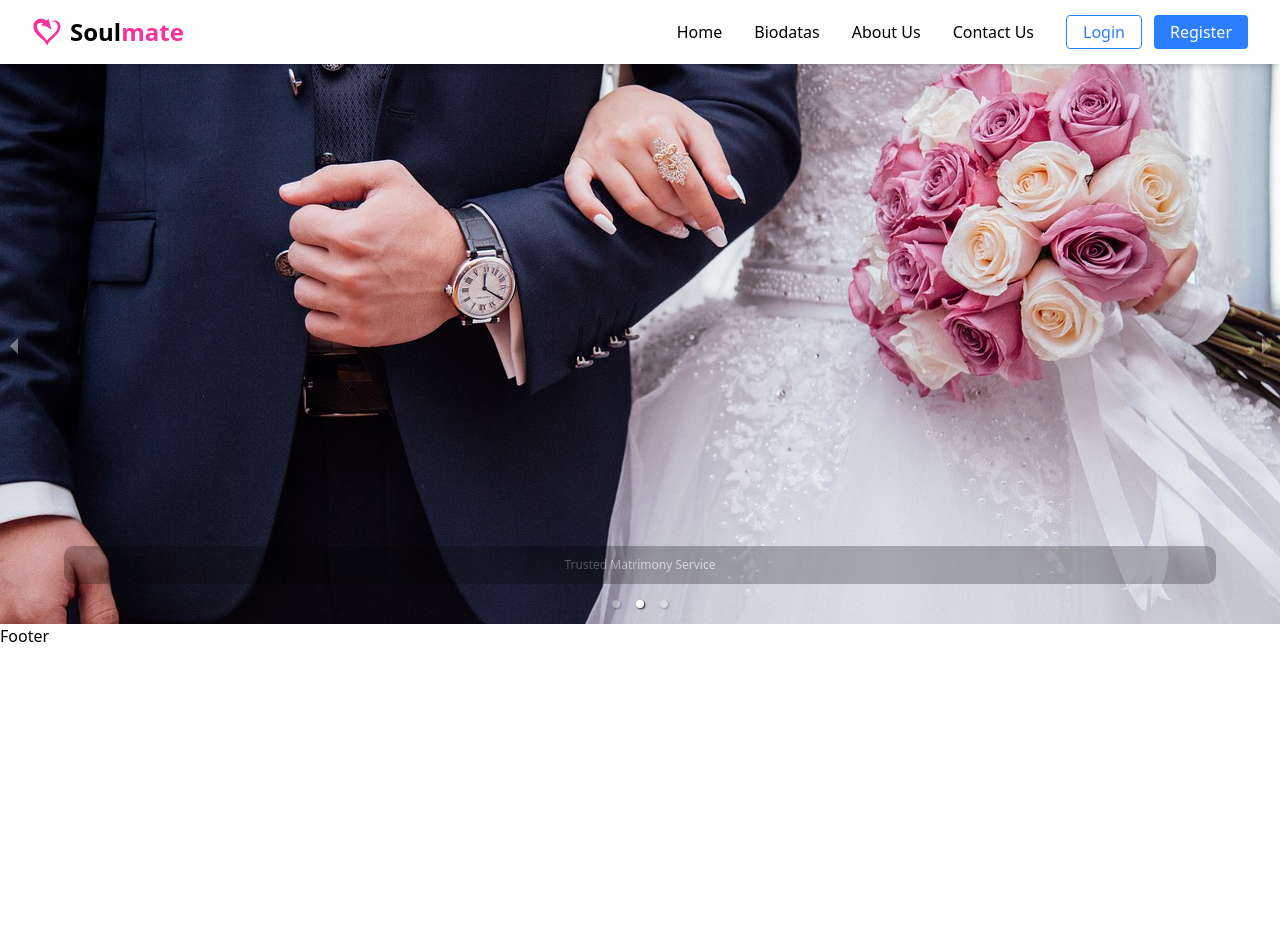
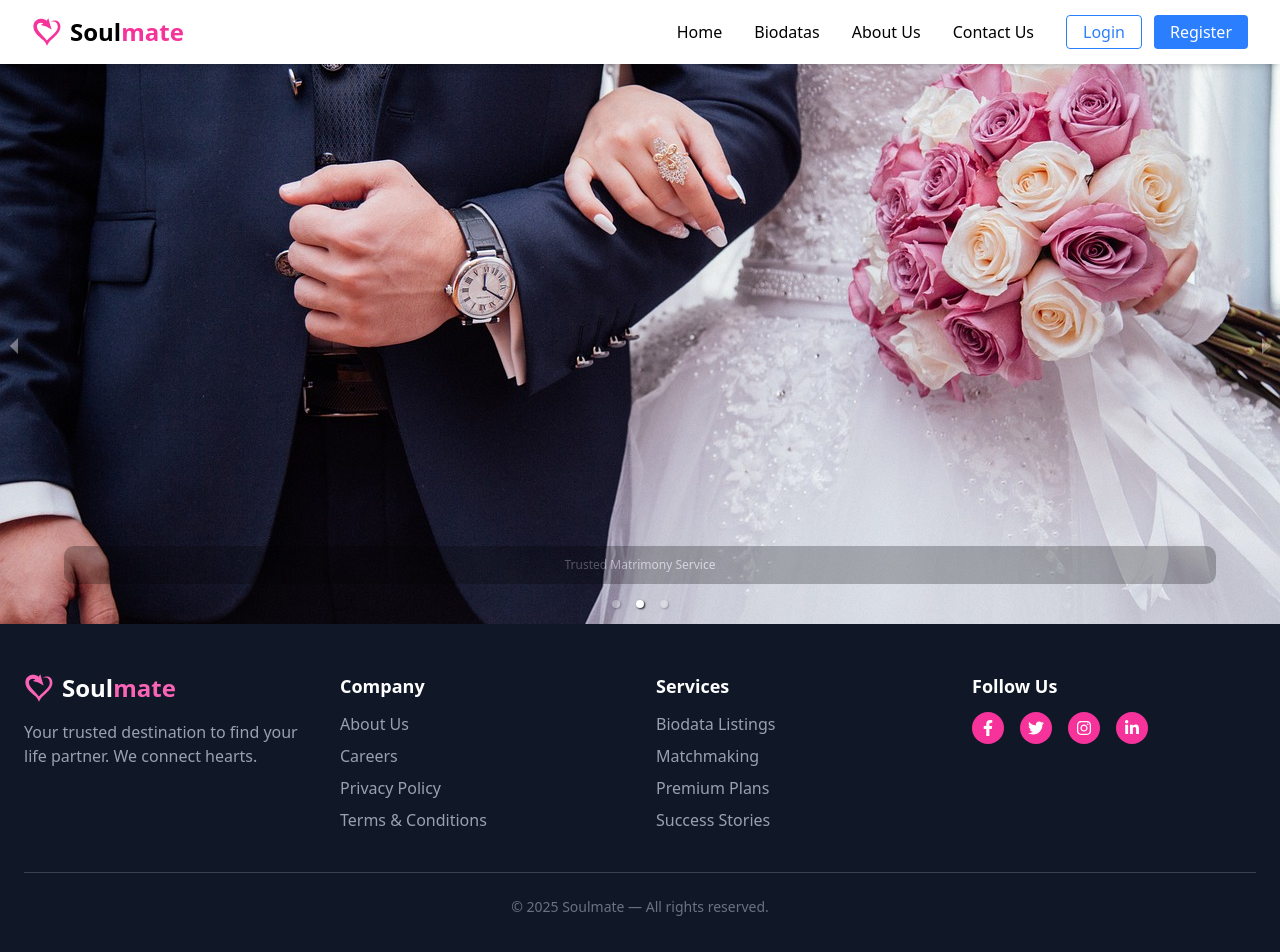
Before and after one commit to Jabedhossain101/Metrimony-web-client, a React (Vite) app: page / in a window 1280 px wide. Shown: the top 952 px of the page. Before the commit the page ends 800 px from the top, so only its background shows below. Built offline with nearby package versions, Linux system fonts and the light colour scheme.

Commit message:
added footer section

```diff
--- a/src/Components/Footer.jsx
+++ b/src/Components/Footer.jsx
@@ -0,0 +1,122 @@
+import React from 'react';
+import { GiSelfLove } from 'react-icons/gi';
+import {
+  FaFacebookF,
+  FaTwitter,
+  FaInstagram,
+  FaLinkedinIn,
+} from 'react-icons/fa';
+
+const Footer = () => {
+  return (
+    <footer className="bg-gray-900 text-white py-12 px-6">
+      <div className="max-w-7xl mx-auto grid grid-cols-1 md:grid-cols-4 gap-8">
+        {/* Brand */}
+        <div>
+          <div className="flex items-center gap-2 mb-4">
+            <GiSelfLove className="text-pink-400 text-3xl" />
+            <h2 className="text-2xl font-bold">
+              Soul<span className="text-pink-400">mate</span>
+            </h2>
+          </div>
+          <p className="text-gray-400">
+            Your trusted destination to find your life partner. We connect
+            hearts.
+          </p>
+        </div>
+
+        {/* Company */}
+        <div>
+          <h3 className="text-lg font-semibold mb-3">Company</h3>
+          <ul className="space-y-2 text-gray-400">
+            <li>
+              <a href="#" className="hover:text-white transition">
+                About Us
+              </a>
+            </li>
+            <li>
+              <a href="#" className="hover:text-white transition">
+                Careers
+              </a>
+            </li>
+            <li>
+              <a href="#" className="hover:text-white transition">
+                Privacy Policy
+              </a>
+            </li>
+            <li>
+              <a href="#" className="hover:text-white transition">
+                Terms & Conditions
+              </a>
+            </li>
+          </ul>
+        </div>
+
+        {/* Services */}
+        <div>
+          <h3 className="text-lg font-semibold mb-3">Services</h3>
+          <ul className="space-y-2 text-gray-400">
+            <li>
+              <a href="#" className="hover:text-white transition">
+                Biodata Listings
+              </a>
+            </li>
+            <li>
+              <a href="#" className="hover:text-white transition">
+                Matchmaking
+              </a>
+            </li>
+            <li>
+              <a href="#" className="hover:text-white transition">
+                Premium Plans
+              </a>
+            </li>
+            <li>
+              <a href="#" className="hover:text-white transition">
+                Success Stories
+              </a>
+            </li>
+          </ul>
+        </div>
+
+        {/* Social */}
+        <div>
+          <h3 className="text-lg font-semibold mb-3">Follow Us</h3>
+          <div className="flex space-x-4">
+            <a
+              href="#"
+              className="p-2 bg-pink-500 rounded-full hover:bg-pink-600 transition"
+            >
+              <FaFacebookF />
+            </a>
+            <a
+              href="#"
+              className="p-2 bg-pink-500 rounded-full hover:bg-pink-600 transition"
+            >
+              <FaTwitter />
+            </a>
+            <a
+              href="#"
+              className="p-2 bg-pink-500 rounded-full hover:bg-pink-600 transition"
+            >
+              <FaInstagram />
+            </a>
+            <a
+              href="#"
+              className="p-2 bg-pink-500 rounded-full hover:bg-pink-600 transition"
+            >
+              <FaLinkedinIn />
+            </a>
+          </div>
+        </div>
+      </div>
+
+      {/* Bottom line */}
+      <div className="text-center text-gray-500 text-sm mt-10 border-t pt-6 border-gray-700">
+        © {new Date().getFullYear()} Soulmate — All rights reserved.
+      </div>
+    </footer>
+  );
+};
+
+export default Footer;
--- a/src/Layouts/MainLayout.jsx
+++ b/src/Layouts/MainLayout.jsx
@@ -1,13 +1,14 @@
 import React from 'react';
 import { Outlet } from 'react-router';
 import Navbar from '../Components/Navbar';
+import Footer from '../Components/Footer';
 
 const MainLayout = () => {
   return (
     <div>
       <Navbar></Navbar>
       <Outlet></Outlet>
-      <h1>Footer</h1>
+      <Footer></Footer>
     </div>
   );
 };
```
